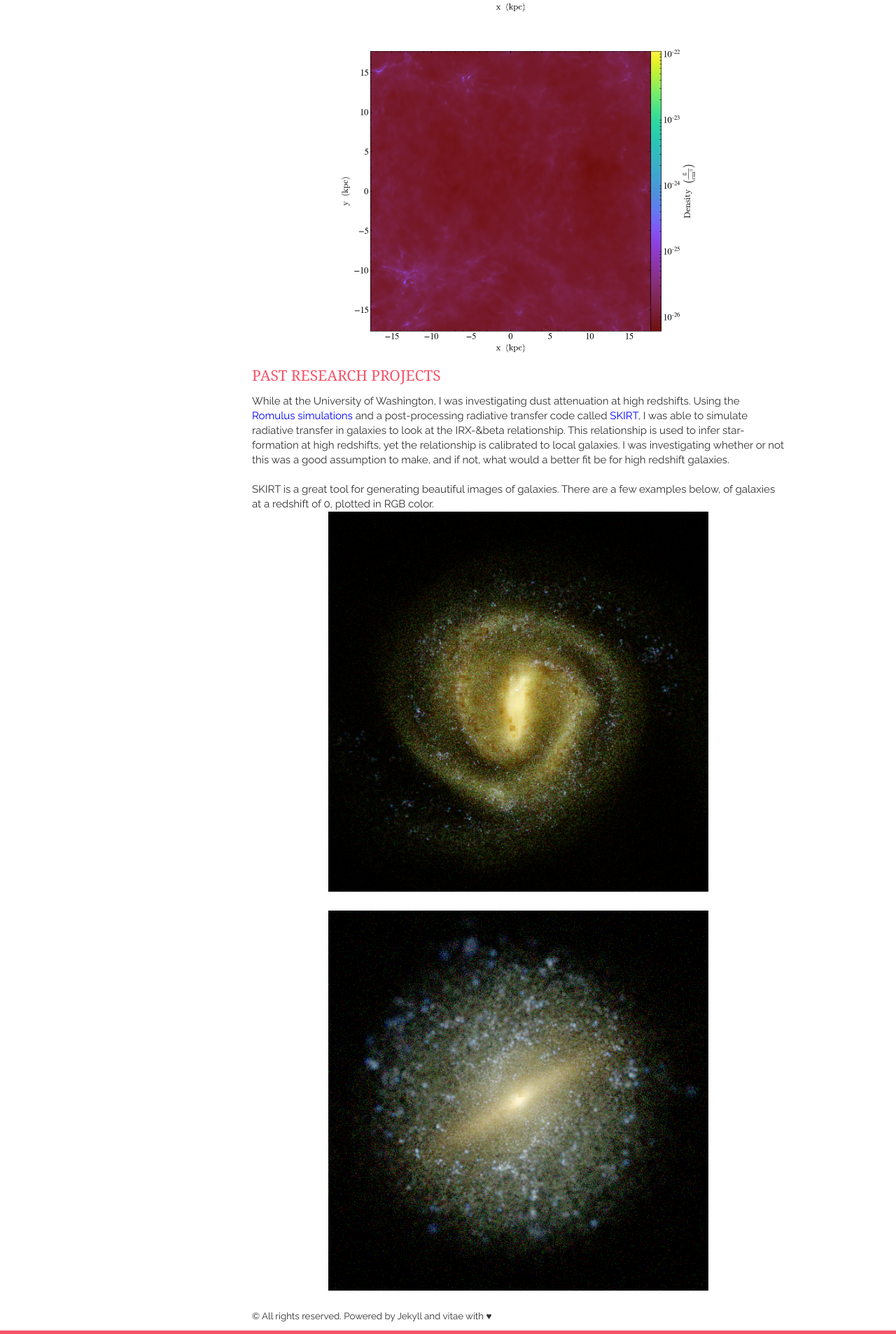
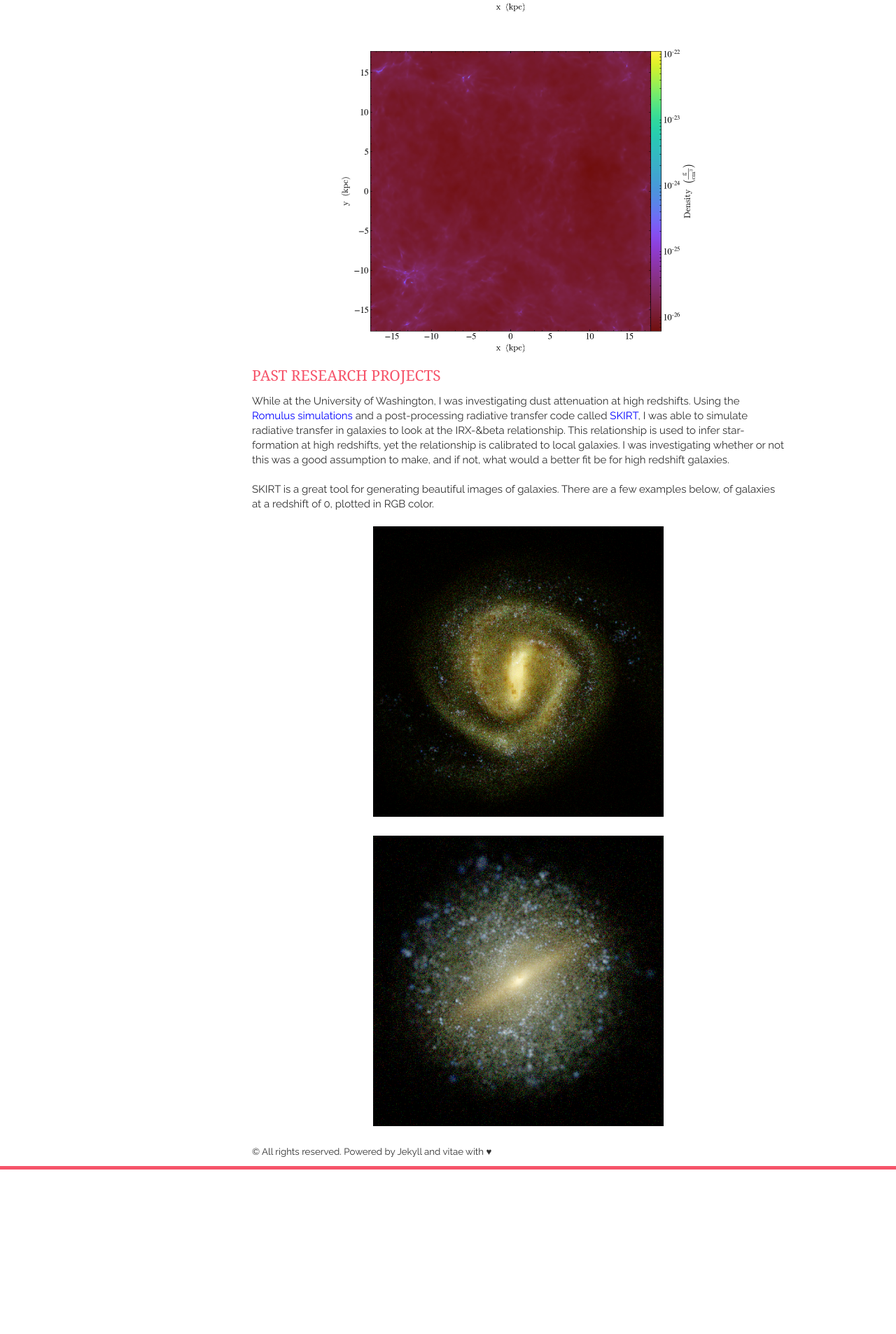
Before and after one commit to drenniks/drenniks.github.io, a Jekyll site: the page built from research/index.html, in a window 1280 px wide. Shown: the part 795-2701 px from the top of the page at 70% size. Built offline with Jekyll 4.4.1, drawn with Linux system fonts in a browser that asks for light colours; nearby versions of some CDN libraries; after the commit the page ends 2466 px from its top, so only the background shows below that.

Commit message:
adjusting img. sizes

```diff
--- a/_includes/research.html
+++ b/_includes/research.html
@@ -14,7 +14,8 @@
   <br>
   SKIRT is a great tool for generating beautiful images of galaxies. There are a few examples below, of galaxies at a redshift of 0, plotted in RGB color.
   <br>
-  <div style="text-align:center"><img src="https://drenniks.github.io/static/img/RGB_wave_images_faceon_9_i00_total.png" width="543" height="543"></div>
   <br>
-  <div style="text-align:center"><img src="https://drenniks.github.io/static/img/RGB_wave_images_faceon_51_i00_total.png" width="543" height="543"</div>
+  <div style="text-align:center"><img src="https://drenniks.github.io/static/img/RGB_wave_images_faceon_9_i00_total.png" width="415" height="415"></div>
+  <br>
+  <div style="text-align:center"><img src="https://drenniks.github.io/static/img/RGB_wave_images_faceon_51_i00_total.png" width="415" height="415"</div>
 </section>
```
